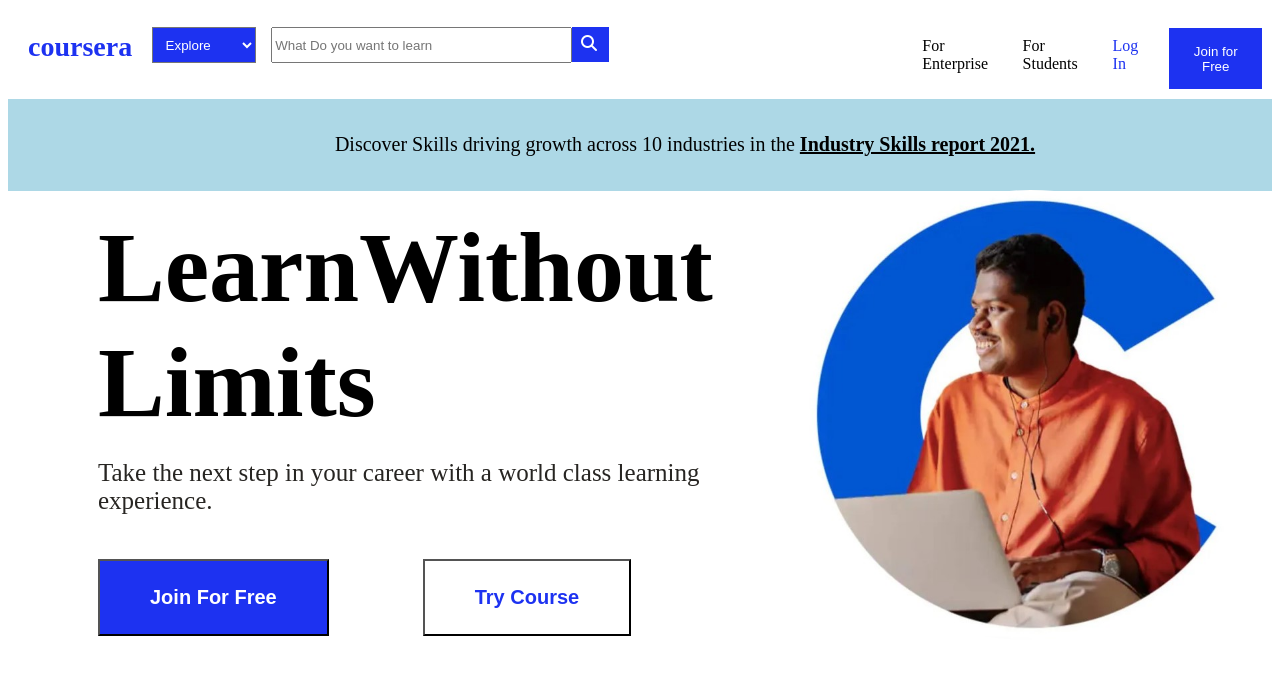
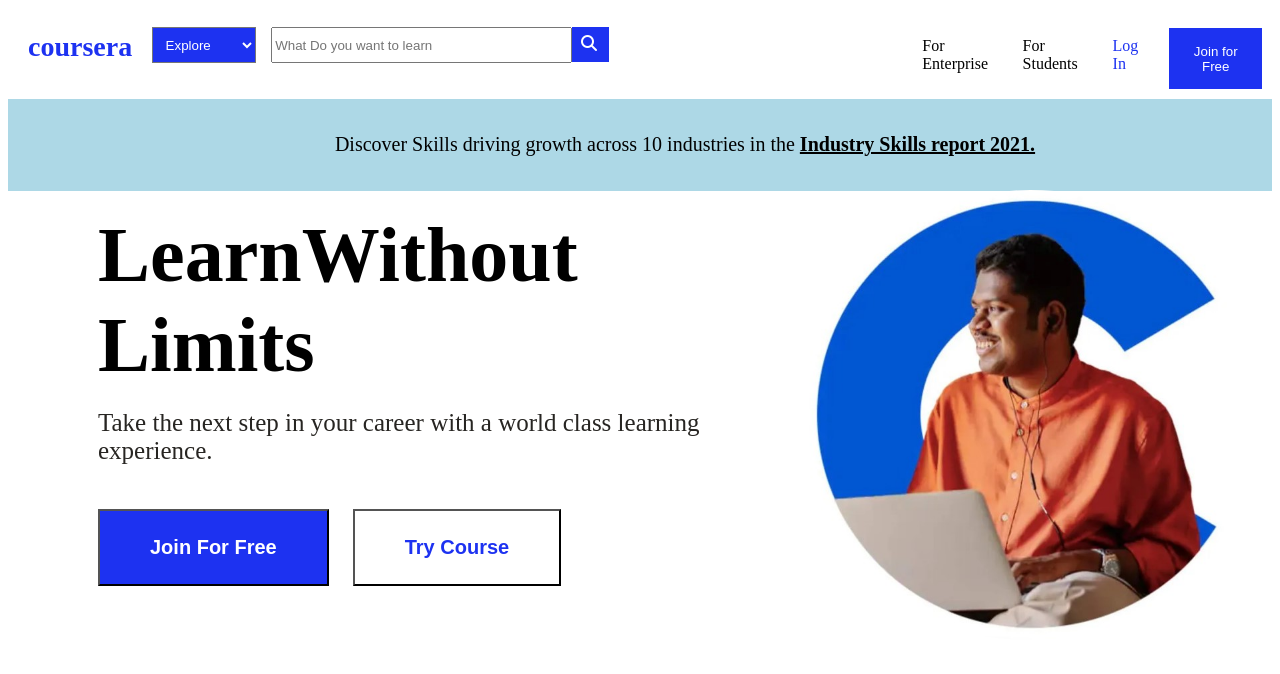
Before and after one commit to ananthkrishn5/coursewebsite, a plain HTML site: page index.html in a window 1280 px wide. Drawn offline with Linux system fonts and the light colour scheme.

Commit message:
Update style.css

```diff
--- a/style.css
+++ b/style.css
@@ -77,7 +77,7 @@ p,button{
     margin-top: 19px;
 }
 .learn{
-    font-size: 100px;
+    font-size: 78px;
     margin-bottom: 10px;
     font-weight: bold;
 }
@@ -99,13 +99,14 @@ button{
     color:  rgb(29, 50, 241);
     font-weight: bold;
     font-size: 20px;
+    margin-left: 20px;
 }
 img{
     display: flex;
     float: right;
     border-radius: 50%;
     height: 450px;
-    margin-top: -350px;
+    margin-top: -300px;
 }
 
 button:hover{
```
